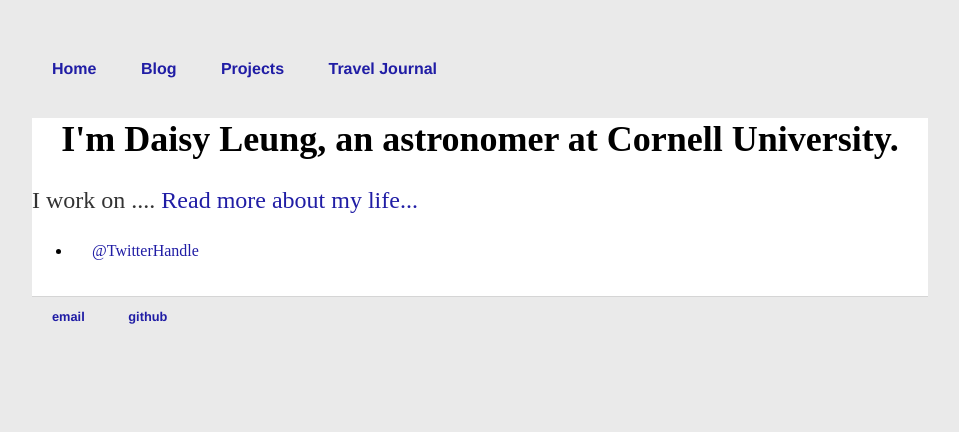
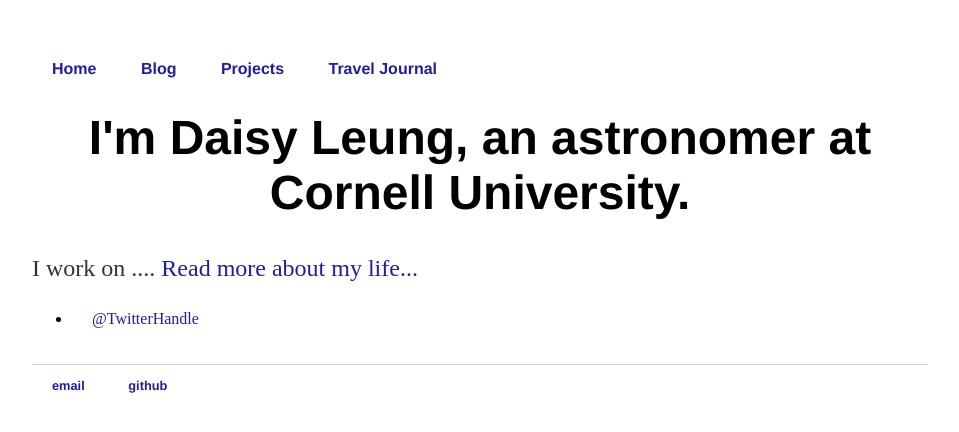
Before and after one commit to astro313/astro313.github.io, a Jekyll site: the page built from index.html, in a window 1280 px wide. Shown: the top 432 px of the page, without its empty margins (160-1119 px from the left). Built offline with Jekyll 4.4.1, drawn with Linux system fonts in a browser that asks for light colours.

Commit message:
remove conflicts with main.css

```diff
--- a/css/custom.css
+++ b/css/custom.css
@@ -1,13 +1,4 @@
-body { background-color: #eaeaea;  font-size: 16px;}
-
 h1,h2,h3,h4,h5 { text-align:center; }
-
-h1 {
-  margin: 40px 0 10px 0;
-  font-size: 36px;
-  font-family: Lucida, serif;
-  font-weight: bold;
-}
 
 h2 {
   text-align:center;
@@ -24,8 +15,6 @@
 .padded { padding: 20px; }
 .clear {clear:both;}
 a, a:visited {color: #201da5; text-decoration: none; }
-
-a:hover {color: #1916dd}
 
 .rownav {
   background: #fff;
```
